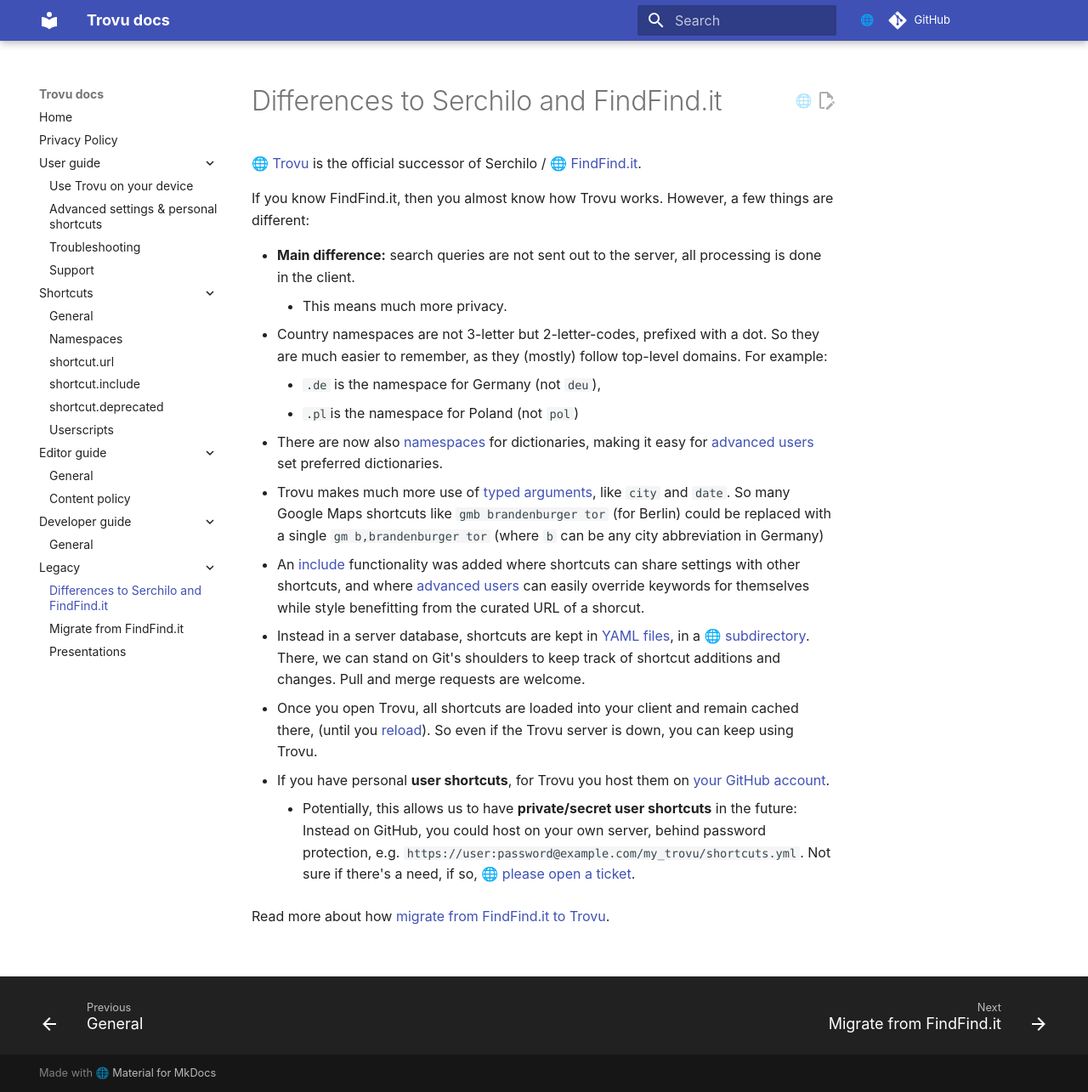
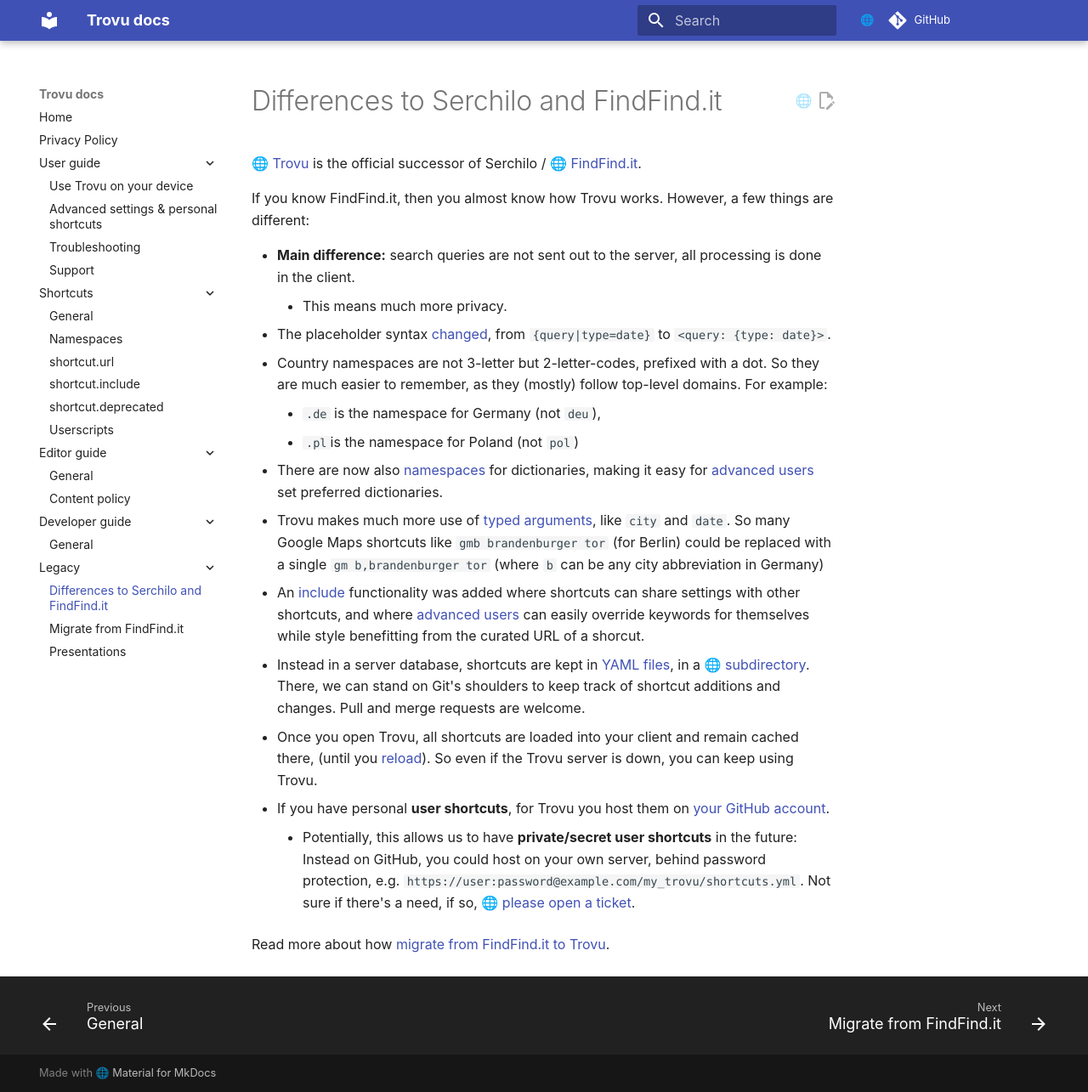
Before and after one commit to trovu/trovu, an MkDocs documentation site: the page built from docs/legacy/differences.md, in a window 1280 px wide and 1285 px high. Shown: the whole window at 85% size. Built offline with MkDocs 1.6.1 and Material for MkDocs 9.7.7, drawn with Linux system fonts in a browser that asks for light colours; comment, search, counter and statistics services are not loaded.

Commit message:
Placeholder syntax changed.

```diff
--- a/docs/legacy/differences.md
+++ b/docs/legacy/differences.md
@@ -6,6 +6,7 @@
 
 -   **Main difference:** search queries are not sent out to the server, all processing is done in the client.
     -   This means much more privacy.
+-   The placeholder syntax [changed](../shortcuts/url.md), from `{query|type=date}` to `<query: {type: date}>`.
 -   Country namespaces are not 3-letter but 2-letter-codes, prefixed with a dot. So they are much easier to remember, as they (mostly) follow top-level domains. For example:
     -   `.de` is the namespace for Germany (not `deu`),
     -   `.pl`is the namespace for Poland (not `pol`)
```
